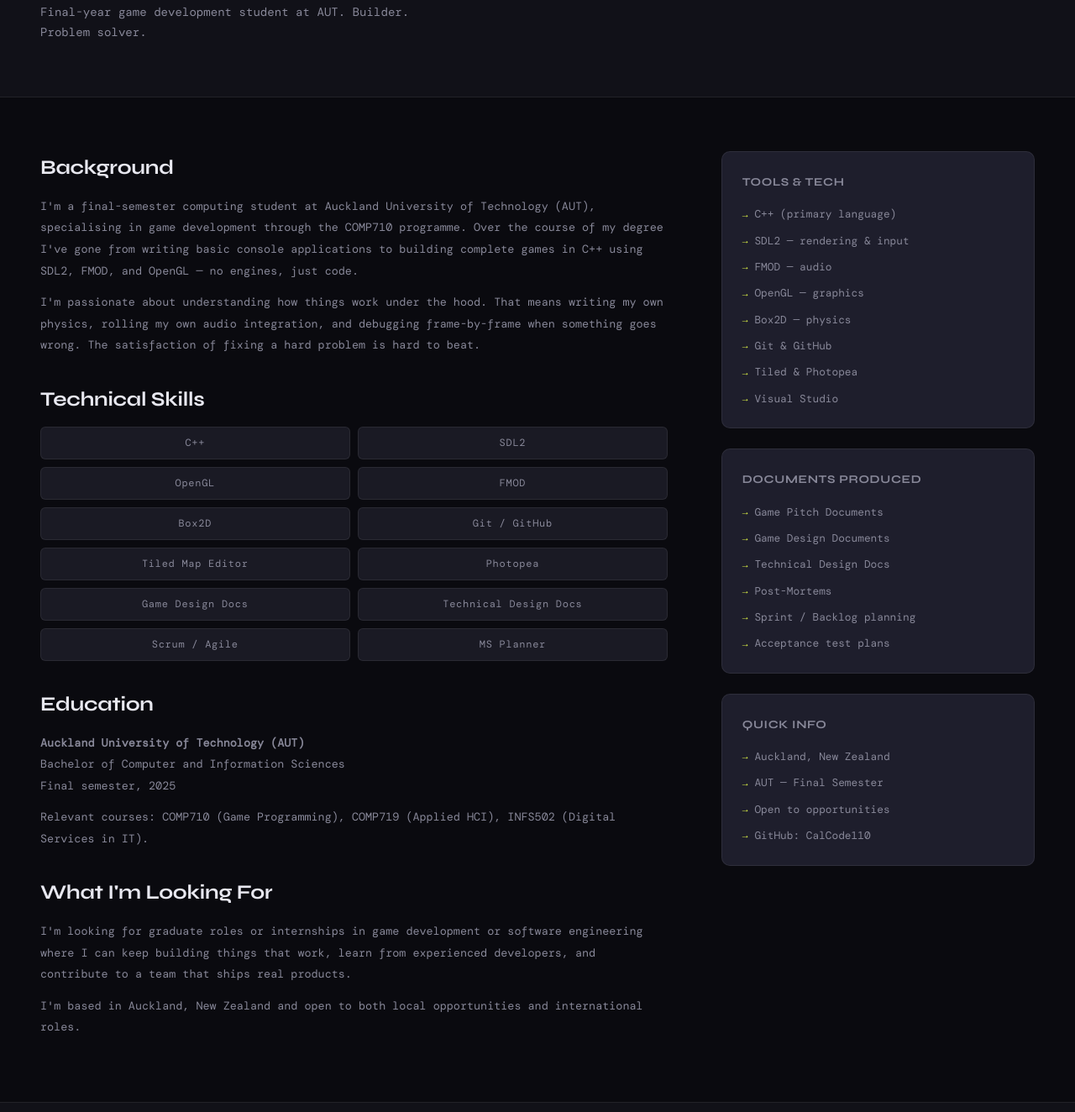
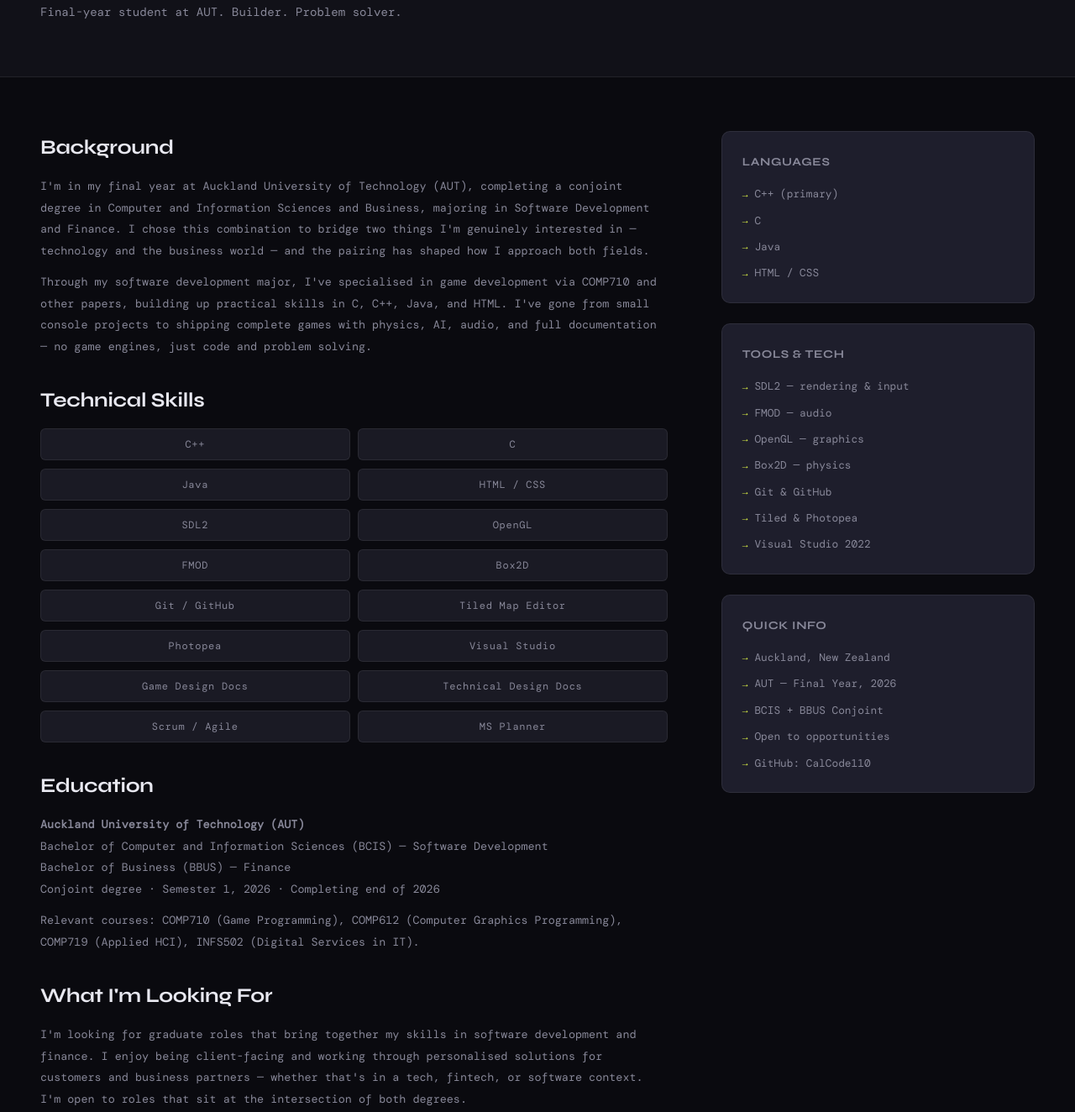
Before and after one commit to CalCode110/Callum_Portfolio, a plain HTML site: page pages/about.html in a window 1280 px wide. Shown: the part 248-1572 px from the top of the page at 84% size. Drawn offline with nearby package versions, Linux system fonts and the light colour scheme; a web font is replaced by a local one.

Commit message:
Revise personal info and education in about.html
Updated personal and educational details in the about page.

```diff
--- a/pages/about.html
+++ b/pages/about.html
@@ -27,7 +27,7 @@
   <div class="page-header">
     <div class="section-label">Who I Am</div>
     <h1>About</h1>
-    <p>Final-year game development student at AUT. Builder. Problem solver.</p>
+    <p>Final-year student at AUT. Builder. Problem solver.</p>
   </div>
 
   <section class="about-page">
@@ -35,16 +35,18 @@
 
       <h2>Background</h2>
       <p>
-        I'm a final-semester computing student at Auckland University of Technology (AUT), specialising in game development through the COMP710 programme. Over the course of my degree I've gone from writing basic console applications to building complete games in C++ using SDL2, FMOD, and OpenGL — no engines, just code.
+        I'm in my final year at Auckland University of Technology (AUT), completing a conjoint degree in Computer and Information Sciences and Business, majoring in Software Development and Finance. I chose this combination to bridge two things I'm genuinely interested in — technology and the business world — and the pairing has shaped how I approach both fields.
       </p>
       <p>
-        <!-- ADD MORE PERSONAL DETAIL if you want — where you're from, why game dev, what drives you -->
-        I'm passionate about understanding how things work under the hood. That means writing my own physics, rolling my own audio integration, and debugging frame-by-frame when something goes wrong. The satisfaction of fixing a hard problem is hard to beat.
+        Through my software development major, I've specialised in game development via COMP710 and other papers, building up practical skills in C, C++, Java, and HTML. I've gone from small console projects to shipping complete games with physics, AI, audio, and full documentation — no game engines, just code and problem solving.
       </p>
 
       <h2>Technical Skills</h2>
       <div class="skills-grid">
         <span class="skill-pill">C++</span>
+        <span class="skill-pill">C</span>
+        <span class="skill-pill">Java</span>
+        <span class="skill-pill">HTML / CSS</span>
         <span class="skill-pill">SDL2</span>
         <span class="skill-pill">OpenGL</span>
         <span class="skill-pill">FMOD</span>
@@ -52,6 +54,7 @@
         <span class="skill-pill">Git / GitHub</span>
         <span class="skill-pill">Tiled Map Editor</span>
         <span class="skill-pill">Photopea</span>
+        <span class="skill-pill">Visual Studio</span>
         <span class="skill-pill">Game Design Docs</span>
         <span class="skill-pill">Technical Design Docs</span>
         <span class="skill-pill">Scrum / Agile</span>
@@ -61,21 +64,20 @@
       <h2>Education</h2>
       <p>
         <strong>Auckland University of Technology (AUT)</strong><br>
-        Bachelor of Computer and Information Sciences<br>
-        <!-- ADD your graduation year / current year -->
-        Final semester, 2025
+        Bachelor of Computer and Information Sciences (BCIS) — Software Development<br>
+        Bachelor of Business (BBUS) — Finance<br>
+        Conjoint degree · Semester 1, 2026 · Completing end of 2026
       </p>
       <p>
-        Relevant courses: COMP710 (Game Programming), COMP719 (Applied HCI), INFS502 (Digital Services in IT).
+        Relevant courses: COMP710 (Game Programming), COMP612 (Computer Graphics Programming), COMP719 (Applied HCI), INFS502 (Digital Services in IT).
       </p>
 
       <h2>What I'm Looking For</h2>
       <p>
-        <!-- EDIT this to match what you actually want after graduating -->
-        I'm looking for graduate roles or internships in game development or software engineering where I can keep building things that work, learn from experienced developers, and contribute to a team that ships real products.
+        I'm looking for graduate roles that bring together my skills in software development and finance. I enjoy being client-facing and working through personalised solutions for customers and business partners — whether that's in a tech, fintech, or software context. I'm open to roles that sit at the intersection of both degrees.
       </p>
       <p>
-        I'm based in Auckland, New Zealand and open to both local opportunities and international roles.
+        Based in Auckland, New Zealand and open to both local and international opportunities.
       </p>
 
     </div>
@@ -83,28 +85,25 @@
     <div class="about-sidebar">
 
       <div class="sidebar-card">
+        <h4>Languages</h4>
+        <ul>
+          <li>C++ (primary)</li>
+          <li>C</li>
+          <li>Java</li>
+          <li>HTML / CSS</li>
+        </ul>
+      </div>
+
+      <div class="sidebar-card">
         <h4>Tools & Tech</h4>
         <ul>
-          <li>C++ (primary language)</li>
           <li>SDL2 — rendering & input</li>
           <li>FMOD — audio</li>
           <li>OpenGL — graphics</li>
           <li>Box2D — physics</li>
           <li>Git & GitHub</li>
           <li>Tiled & Photopea</li>
-          <li>Visual Studio</li>
-        </ul>
-      </div>
-
-      <div class="sidebar-card">
-        <h4>Documents Produced</h4>
-        <ul>
-          <li>Game Pitch Documents</li>
-          <li>Game Design Documents</li>
-          <li>Technical Design Docs</li>
-          <li>Post-Mortems</li>
-          <li>Sprint / Backlog planning</li>
-          <li>Acceptance test plans</li>
+          <li>Visual Studio 2022</li>
         </ul>
       </div>
 
@@ -112,9 +111,10 @@
         <h4>Quick Info</h4>
         <ul>
           <li>Auckland, New Zealand</li>
-          <li>AUT — Final Semester</li>
+          <li>AUT — Final Year, 2026</li>
+          <li>BCIS + BBUS Conjoint</li>
           <li>Open to opportunities</li>
-          <li><!-- ADD LinkedIn or GitHub --> GitHub: CalCode110</li>
+          <li>GitHub: CalCode110</li>
         </ul>
       </div>
 
```
